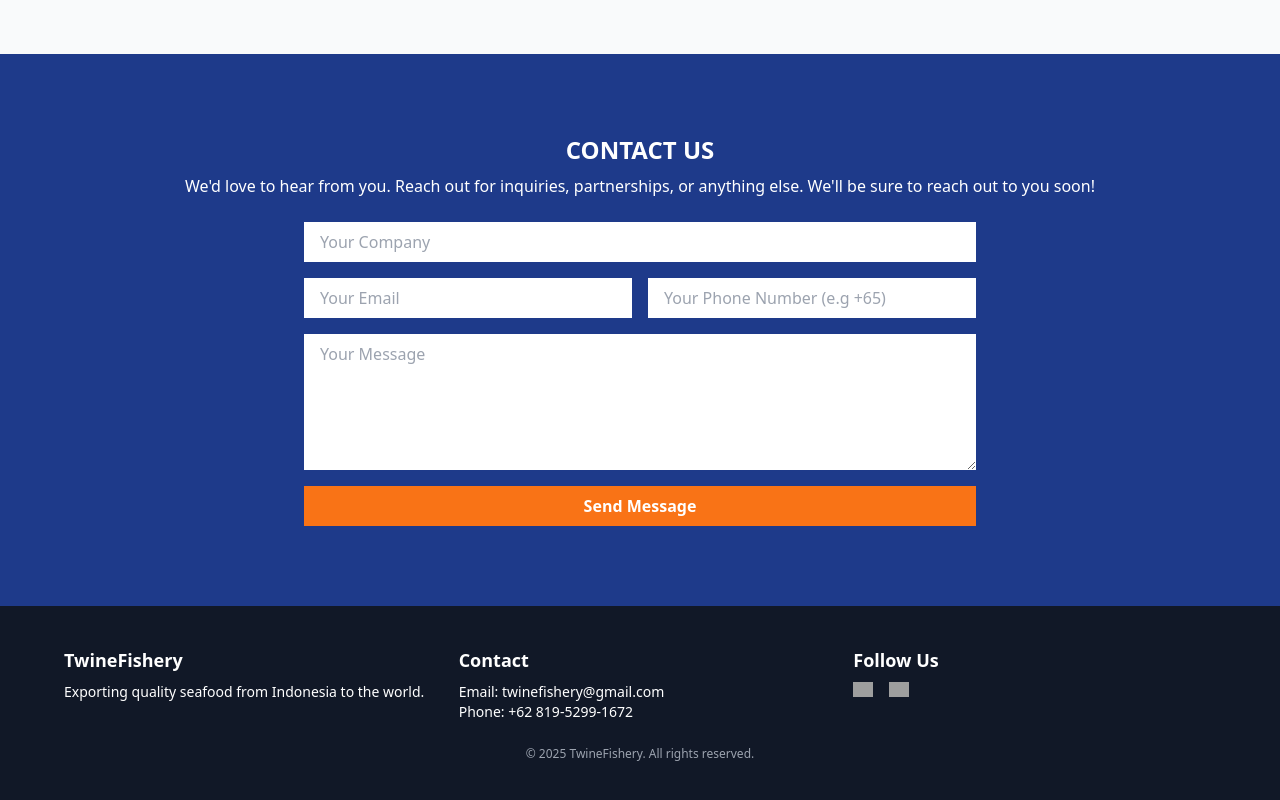
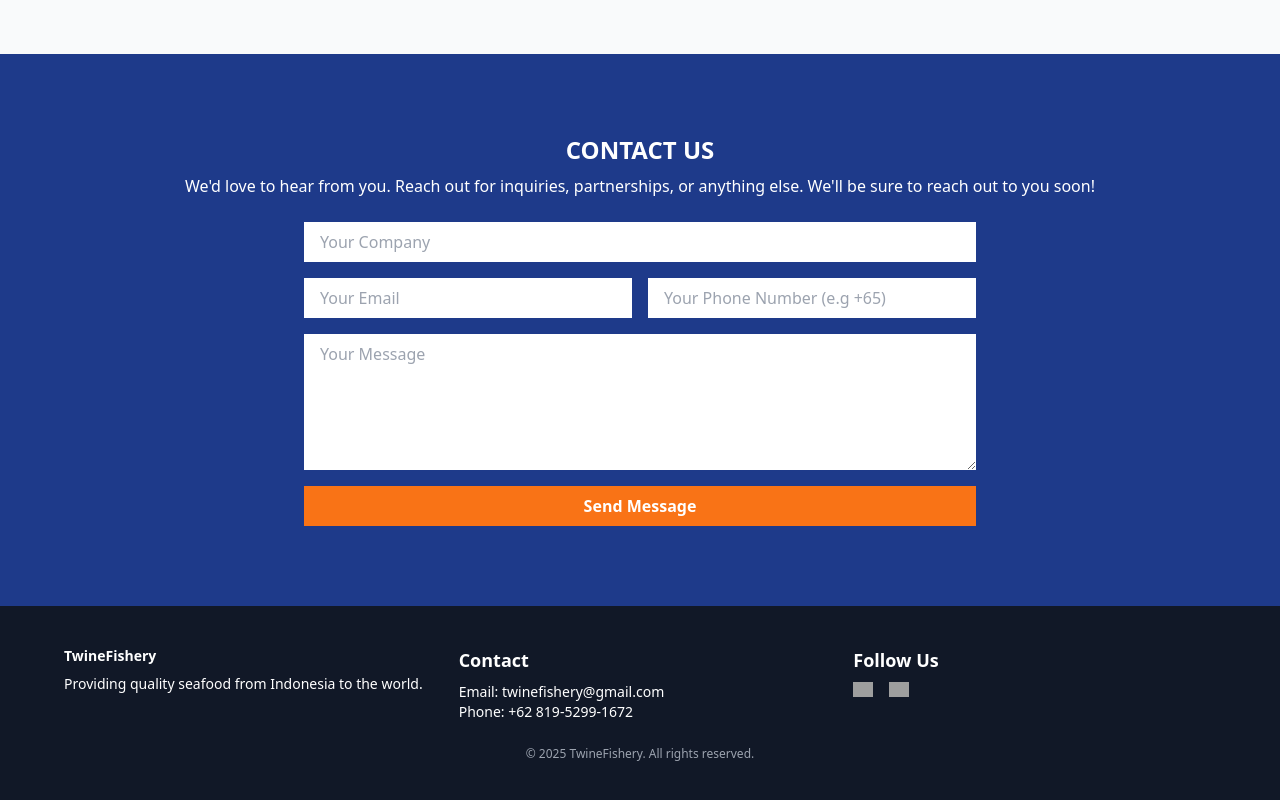
Before and after one commit to calviner7/twinefishery, a React app: page / in a window 1280 px wide. Shown: the part 2041-2841 px from the top of the page. Built offline with nearby package versions, Linux system fonts and the light colour scheme; grey boxes are pictures that could not be loaded.

Commit message:
Update index.tsx

```diff
--- a/src/routes/Home/index.tsx
+++ b/src/routes/Home/index.tsx
@@ -347,8 +347,8 @@ export default function HomePage() {
         <footer className="bg-gray-900 text-white py-10 px-6">
           <div className="max-w-6xl mx-auto grid md:grid-cols-3 gap-8 text-sm">
             <div>
-              <h5 className="font-bold text-lg mb-2">TwineFishery</h5>
-              <p>Exporting quality seafood from Indonesia to the world.</p>
+              <h5 className="font-bold text-lßg mb-2">TwineFishery</h5>
+              <p>Providing quality seafood from Indonesia to the world.</p>
             </div>
             {/* <div>
               <h5 className="font-bold text-lg mb-2">Content</h5>
```
